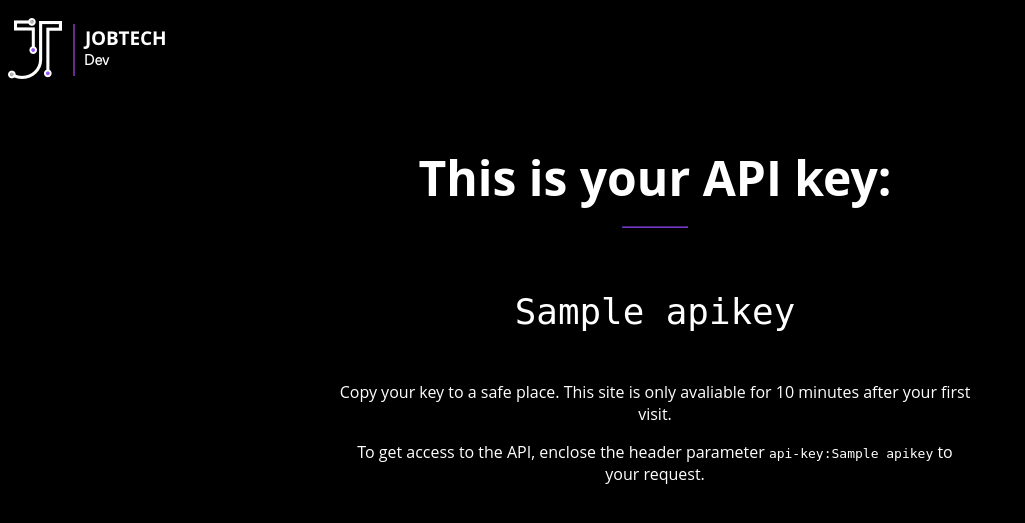
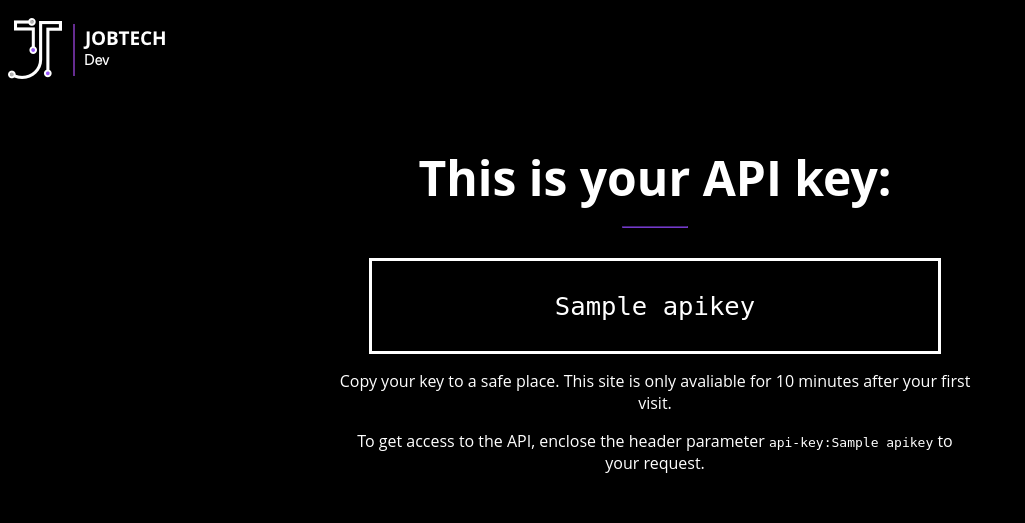
Before and after one commit to JobtechSwe/api-key-generator, a Flask app: page /key/1 in a window 1280 px wide. Shown: the top 523 px of the page, without its empty margins (0-1025 px from the left). Run offline with Flask 2, Linux system fonts and the light colour scheme; a database or web service that is not in the repository returns one stand-in record (values such as "Sample title"); parts of the project's set-up code (start-up, migrations or seed data) failed here and were passed over; some libraries are stand-ins or nearby versions.

Commit message:
Adapts size of API key to width of screen

```diff
--- a/apikeys/static/style.css
+++ b/apikeys/static/style.css
@@ -110,6 +110,17 @@ body {
     border-color: #733ACA;
 }
 
+#box{
+    margin: auto;
+    width: 80%;
+    border: 3px solid white;
+    padding: 30px;
+}
+
+#keystyle{
+    font-size: 2.0vw;
+}
+
 .focus {
     text-align: center;
 }
--- a/apikeys/templates/key.html
+++ b/apikeys/templates/key.html
@@ -11,8 +11,8 @@
             <div class="header">
                 <h1>This is your API key:</h1>
                 <hr>
-                <div style="margin: auto; width: 80%; border: 3px solid black; padding: 30px">
-                <code style="font-size:2.8vw">{{ key }}</code>
+                <div id="box">
+                <code id="keystyle">{{ key }}</code>
             </div>
             <p>Copy your key to a safe place. This site is only avaliable for 10 minutes after your first visit.</p>
 
```
